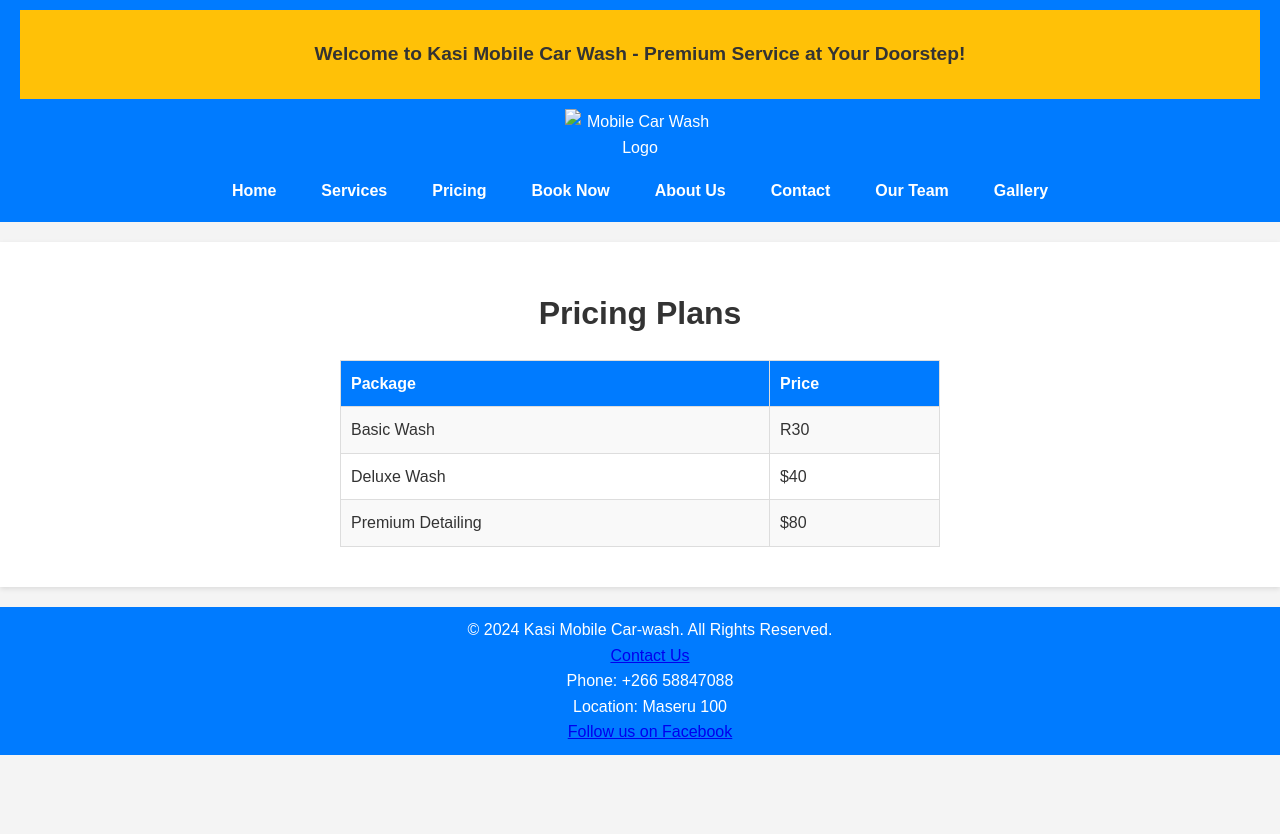
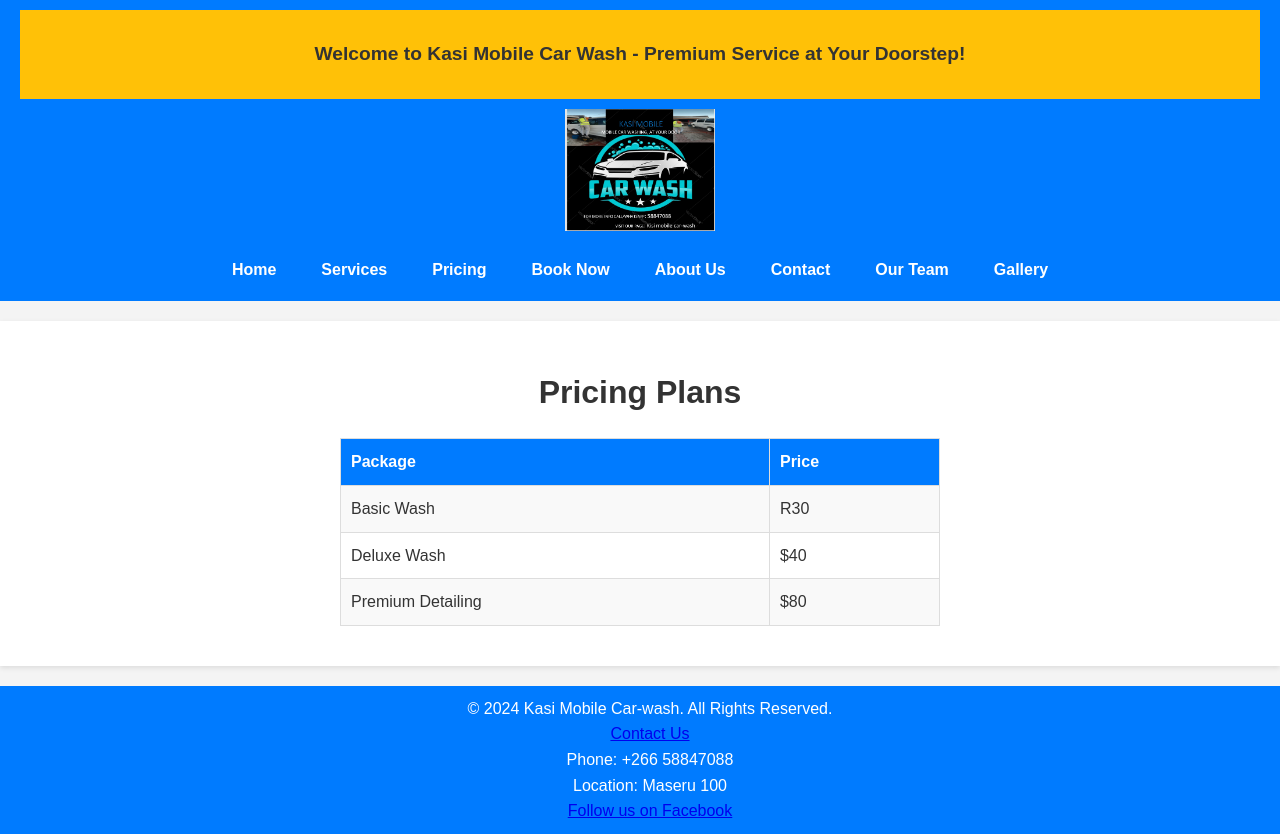
Before and after one commit to MONYAMANE410/Kasi-mobile-car-wash, a plain HTML site: page pricing.html in a window 1280 px wide. Before the commit the page ends 800 px from the top, so only its background shows below. Drawn offline with Linux system fonts and the light colour scheme.

Commit message:
Update pricing.html

```diff
--- a/pricing.html
+++ b/pricing.html
@@ -12,7 +12,7 @@
             <p>Welcome to Kasi Mobile Car Wash - Premium Service at Your Doorstep!</p>
         </div>
         <div class="logo-container">
-            <img src="img/logo.jpg" alt="Mobile Car Wash Logo">
+            <img src="logo.jpg" alt="Mobile Car Wash Logo">
         </div>
         <nav>
             <a href="index.html">Home</a>
```
